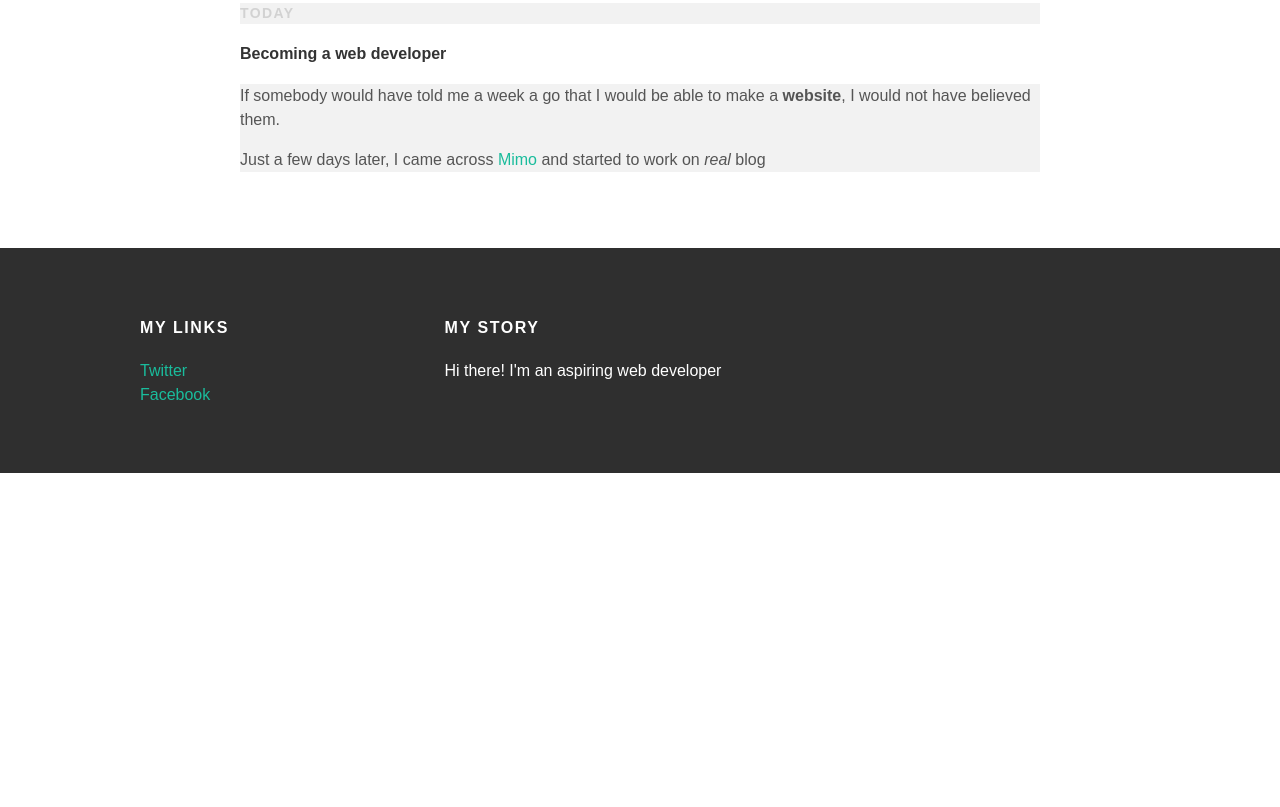
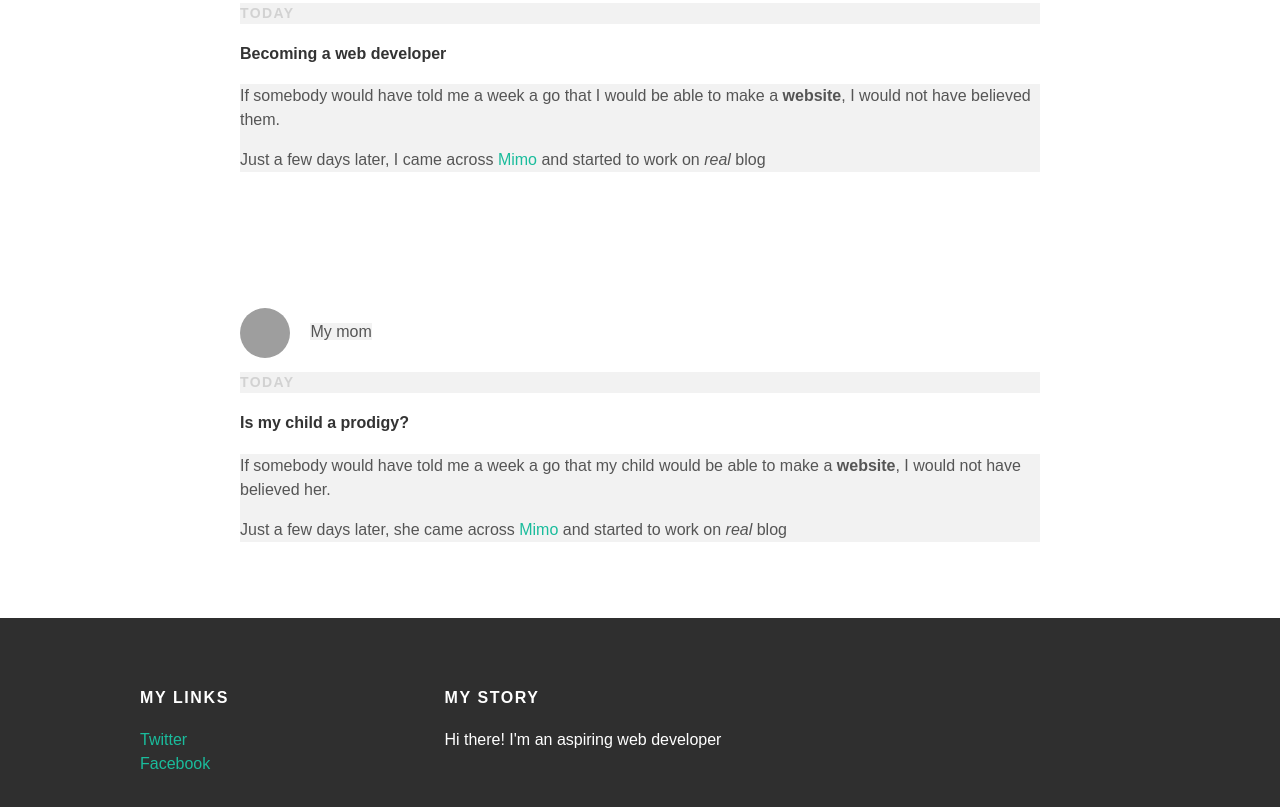
Before and after one commit to Julai2018/Julie.github.io, a plain HTML site: page index.html in a window 1280 px wide. Shown: the part 641-1448 px from the top of the page. Before the commit the page ends 1114 px from the top, so only its background shows below. Drawn offline with Linux system fonts and the light colour scheme; grey boxes are pictures that could not be loaded.

Commit message:
Update index.html

```diff
--- a/index.html
+++ b/index.html
@@ -47,6 +47,22 @@
           </div>
       </div>
     </div>
+     <div id="content">
+      <div class="post-container">
+          <div class="post">
+            <div class="post-author">
+              <img src="Eevee.png">
+              <span>My mom</span>
+            </div>
+            <p class="post-date">Today</p>
+            <h4 class="post-title">Is my child a prodigy?</h4>
+            <div class="post-content">
+              <p>If somebody would have told me a week a go that my child would be able to make a <strong>website</strong>, I would not have believed her.</p>
+              <p>Just a few days later, she came across <a href="https://getmimo.com">Mimo</a> and started to work on <em>real</em> blog</p>
+            </div>
+          </div>
+      </div>
+    </div>
     <div id="footer">
       <div class="container">
 
```
